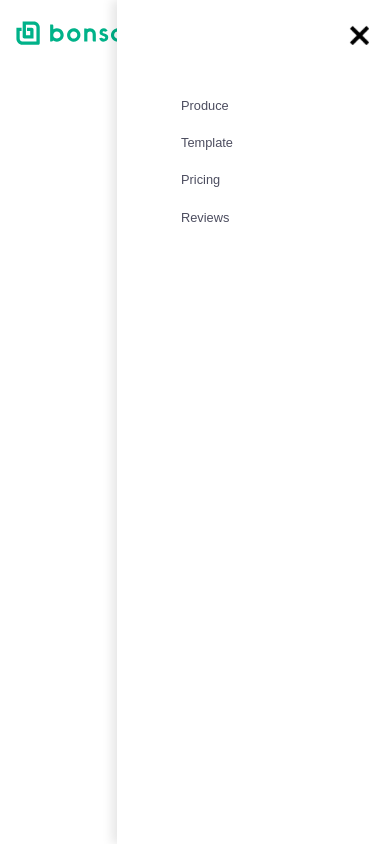
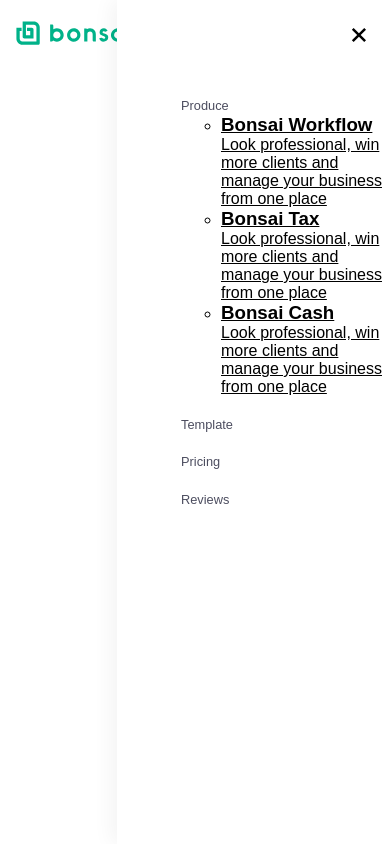
Before and after one commit to abdulrehmandev/bonsai-pricing-page, a website built with Vite: page index.html in a window 390 px wide. Both pictures are taken after a click on the button 359 px from the left and 35 px from the top of the page. Built offline with nearby package versions, Linux system fonts and the light colour scheme.

Commit message:
Add new icons

```diff
--- a/index.html
+++ b/index.html
@@ -19,7 +19,29 @@
           </a>
           <nav class="primary-navigation" id="primary-navigation">
             <ul class="header-nav">
-              <li class="nav-item"><a href="#" class="nav-link">Produce</a></li>
+              <li class="nav-item dropdown">
+                <a href="#" class="nav-link">Produce</a>
+                <ul class="dropdown-menu">
+                  <li class="dropdown-item">
+                    <a href="#" class="dropdown-link">
+                      <h3 class="link-title">Bonsai Workflow</h3>
+                      <p class="link-text">Look professional, win more clients and manage your business from one place</p>
+                    </a>
+                  </li>
+                  <li class="dropdown-item">
+                    <a href="#" class="dropdown-link">
+                      <h3 class="link-title">Bonsai Tax</h3>
+                      <p class="link-text">Look professional, win more clients and manage your business from one place</p>
+                    </a>
+                  </li>
+                  <li class="dropdown-item">
+                    <a href="#" class="dropdown-link">
+                      <h3 class="link-title">Bonsai Cash</h3>
+                      <p class="link-text">Look professional, win more clients and manage your business from one place</p>
+                    </a>
+                  </li>
+                </ul>
+              </li>
               <li class="nav-item"><a href="#" class="nav-link">Template</a></li>
               <li class="nav-item"><a href="#" class="nav-link">Pricing</a></li>
               <li class="nav-item"><a href="#" class="nav-link">Reviews</a></li>
--- a/style.css
+++ b/style.css
@@ -108,7 +108,7 @@
   .toggle {
     display: block;
     background: transparent;
-    background-image: url(./images/icon-hamburger.png);
+    background-image: url(./images/icon-hamburger.svg);
     background-repeat: no-repeat;
     background-position: center;
     background-size: 30px;
@@ -119,8 +119,7 @@
   }
 
   .toggle[aria-expanded='true'] {
-    background-image: url(./images/icon-close.png);
-    background-size: 25px;
+    background-image: url(./images/icon-close.svg);
   }
 
   .btn-wrapper {
@@ -133,7 +132,7 @@
     background-color: white;
     transform: translateX(100%);
     transition: transform ease-in-out 400ms;
-    box-shadow: -5px 0 10px rgb(0, 0, 0, 0.1);
+    box-shadow: -5px 0 20px rgb(0, 0, 0, 0.05);
   }
 
   .header-nav {
```
Also changed, not shown: images/icon-close.svg (added), images/icon-down.svg (added), images/icon-hamburger.svg (added).
